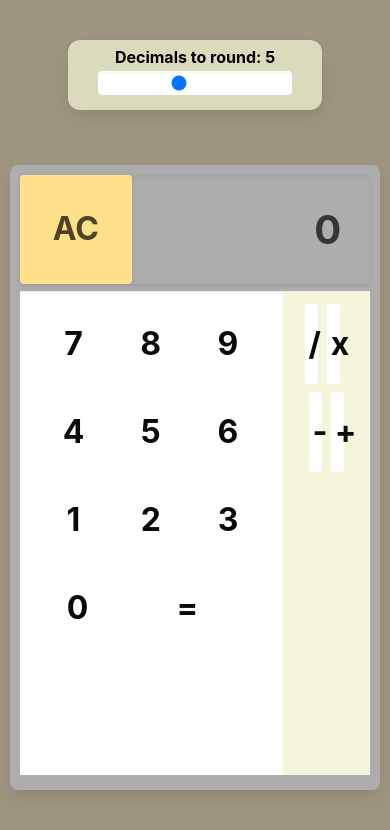
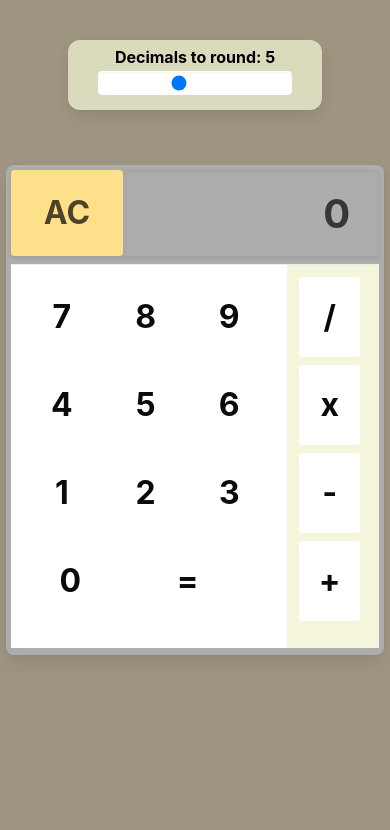
Before and after one commit to Yass-dah/Calculator, a plain HTML site: page index.html in a window 390 px wide. Drawn offline with nearby package versions, Linux system fonts and the light colour scheme.

Commit message:
Update style.css

```diff
--- a/style.css
+++ b/style.css
@@ -90,30 +90,24 @@ input[type=number] {
         width: 55%;
     }
 }
-@media screen and (max-width: 768px){
-    .container{
-        height: 625px;
-    }
-    .operators{
-        text-align: center;
-    }
-    .operators button{
-        font-size: 10px;
-        display: inline-block;
-        width: 20%;
-    }
-}
-@media screen and (max-width: 662px){
+@media screen and (max-width: 580px){
     .round{
         width: 65%;
     }
     .container{
-        width: 95%;
-    }
-    .numbers button{
-        width: 29%;
-    }
-    .operators{
-        font-size: 7px;
+        width: 97%;
     }
 }
+@media screen and (max-width: 400px){
+    .container{
+        padding: 5px;
+    }
+}
+@media screen and (max-width: 370px){
+    .container{
+        padding: 0;
+    }
+    #nums .button{
+        margin-right: 2px;
+    }
+}
```
